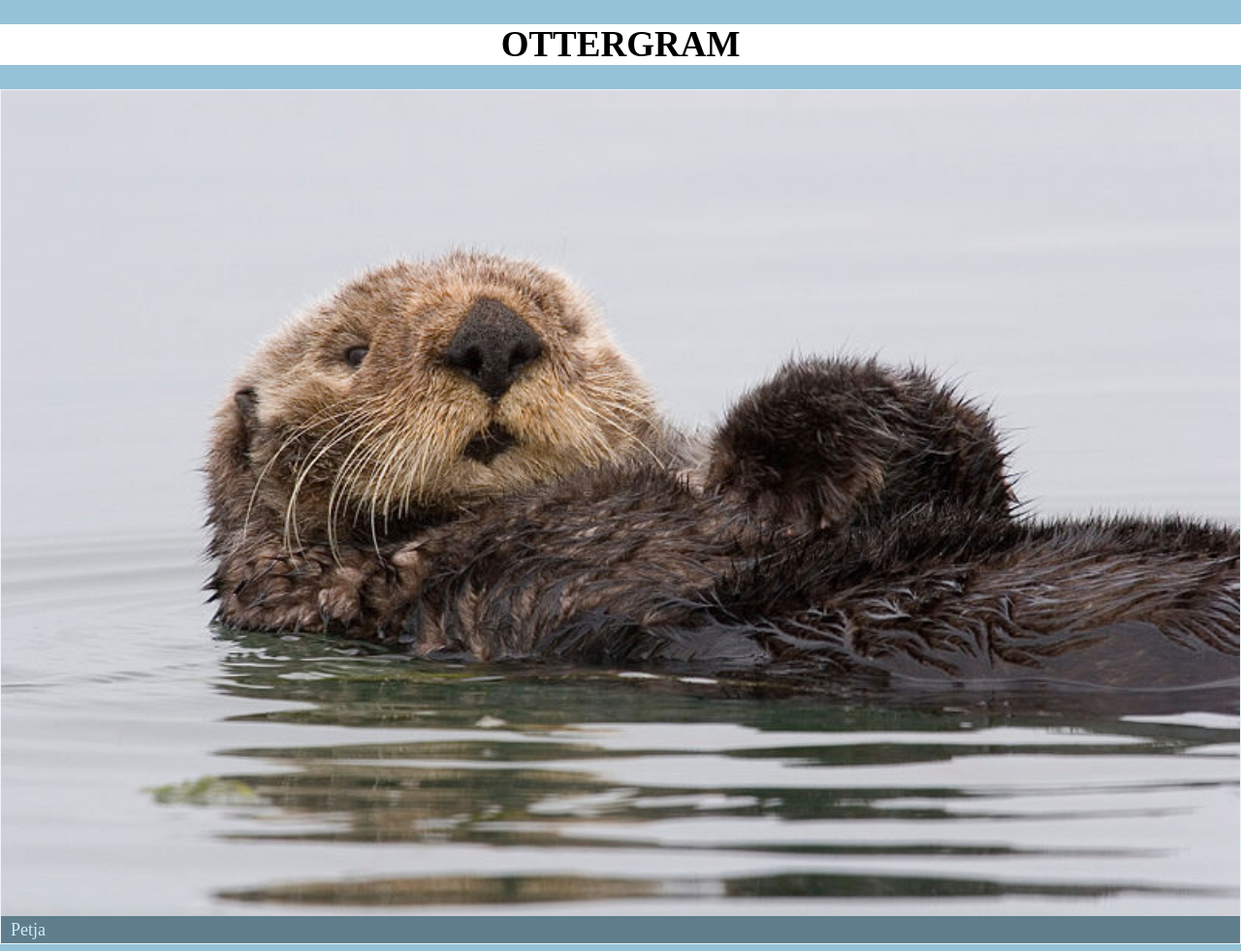
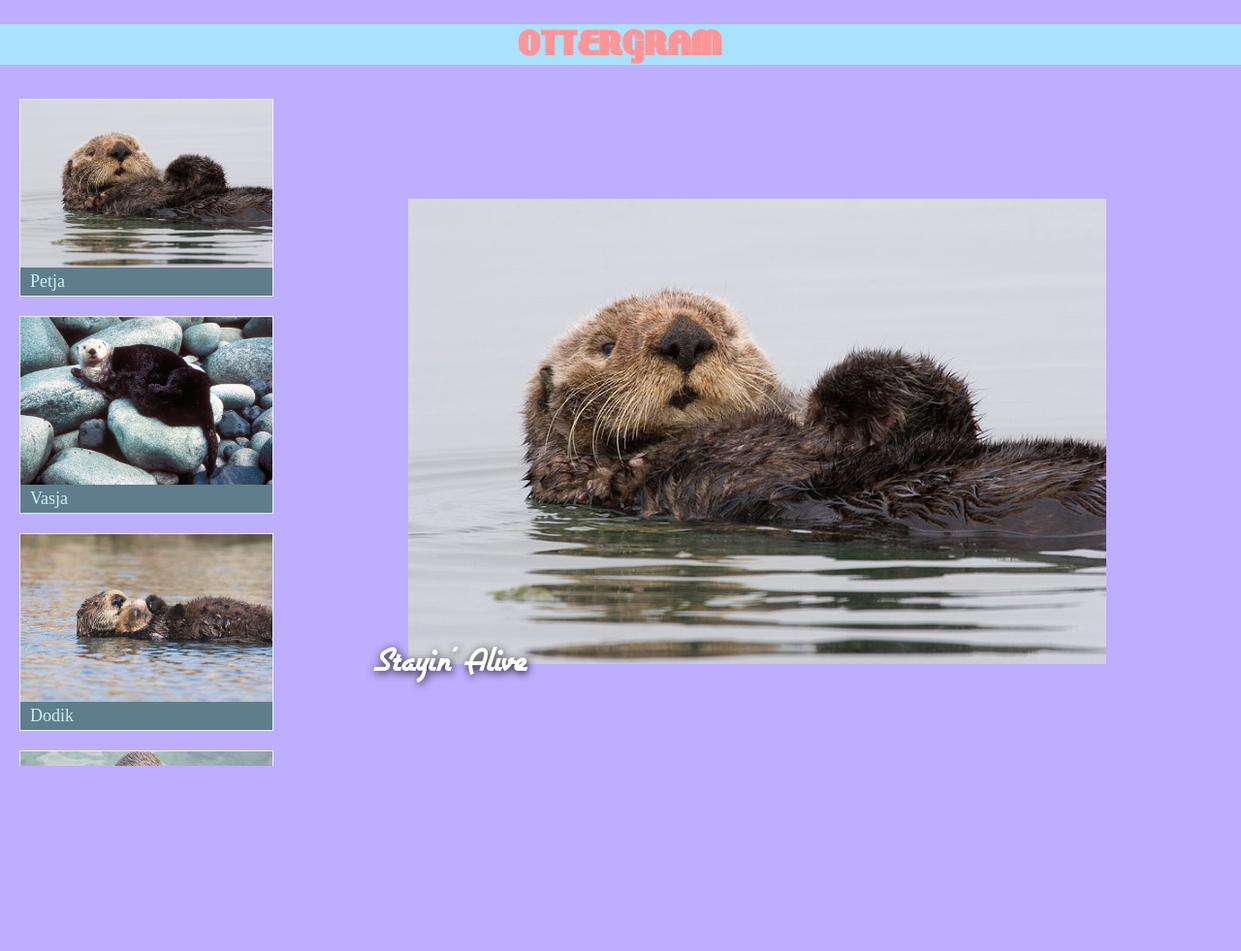
Before and after one commit to MrNoparadise/MindGrain_Web, a plain HTML site: page ottergram/index.html in a window 1280 px wide. Shown: the top 981 px of the page at 97% size. After the commit the page ends 800 px from the top, so only its background shows below. Drawn offline with nearby package versions, Linux system fonts and the light colour scheme.

Commit message:
commit 3

```diff
--- a/ottergram/index.html
+++ b/ottergram/index.html
@@ -3,6 +3,7 @@
 
 <head>
   <meta charset="utf-8">
+  <meta name="viewport" content="width=device-width, initial-scale=1">
   <title>ottergram</title>
   <link rel="stylesheet" href="https://cdnjs.cloudflare.com/ajax/libs/normalize/8.0.0/normalize.min.css">
   <link rel="stylesheet" href="stylesheets/styles.css">
@@ -11,41 +12,51 @@
 </head>
 
 <body>
-  <header>
+  <header class="main-header">
     <h1 class="logo-text">ottergram</h1>
   </header>
+  <main class="main-content">
     <ul class="thumbnail-list">
       <li class="thumbnail-item">
-      <a href="#">
+        <a href="img/otter1.jpg" data-image-role="trigger" data-image-title="Stayin' Alive" data-image-url="img/otter1.jpg">
           <img class="thumbnail-image" src="img/otter1.jpg" alt="Petka pidorok">
           <span class="thumbnail-title">Petja</span>
         </a>
       </li>
       <li class="thumbnail-item">
-      <a href="#">
+        <a href="img/otte2.jpg" data-image-role="trigger" data-image-title="Ogo Vasylyj" data-image-url="img/otter2.jpg">
           <img class="thumbnail-image" src="img/otter2.jpg" alt="Vaska pidorok">
           <span class="thumbnail-title">Vasja</span>
         </a>
       </li>
       <li class="thumbnail-item">
-      <a href="#">
+        <a href="img/otter3.jpg" data-image-role="trigger" data-image-title="Dodik Urodik" data-image-url="img/otter3.jpg">
           <img class="thumbnail-image" src="img/otter3.jpg" alt="Dodik pidorok">
           <span class="thumbnail-title">Dodik</span>
         </a>
       </li>
       <li class="thumbnail-item">
-      <a href="#">
+        <a href="img/otter4.jpg" data-image-role="trigger" data-image-title="Ne ja a ti" data-image-url="img/otter4.jpg">
           <img class="thumbnail-image" src="img/otter4.jpg" alt="Pedik pidorok">
           <span class="thumbnail-title">Pedik</span>
         </a>
       </li>
       <li class="thumbnail-item">
-      <a href="#">
+        <a href="img/otter5.jpg" data-image-role="trigger" data-image-title="Vvedi vojska(net)" data-image-url="img/otter5.jpg">
           <img class="thumbnail-image" src="img/otter5.jpg" alt="Krasava">
           <span class="thumbnail-title">Vladimir Putin</span>
         </a>
       </li>
     </ul>
+
+    <div class="detail-image-container">
+      <div class="detail-image-frame">
+        <img class="detail-image"  data-image-role="target" src="img/otter1.jpg" alt="">
+        <span class="detail-image-title" data-image-role="title">Stayin' Alive</span>
+      </div>
+          </div>
+  </main>
+  <script src="scripts/main.js" charset="utf-8"></script>
 </body>
 
 </html>
--- a/ottergram/stylesheets/styles.css
+++ b/ottergram/stylesheets/styles.css
@@ -1,18 +1,57 @@
+@font-face {
+font-family: 'lakeshore';
+src: url('fonts/LAKESHOR-webfont.eot');
+src: url('fonts/LAKESHOR-webfont.eot?#iefix') format('embedded-opentype'),
+url('fonts/LAKESHOR-webfont.woff') format('woff'),
+url('fonts/LAKESHOR-webfont.ttf') format('truetype'),
+url('fonts/LAKESHOR-webfont.svg#lakeshore') format('svg');
+font-weight: normal;
+font-style: normal;
+}
+@font-face {
+font-family: 'airstreamregular';
+src: url('fonts/Airstream-webfont.eot');
+src: url('fonts/Airstream-webfont.eot?#iefix')
+format('embedded-opentype'),
+url('fonts/Airstream-webfont.woff') format('woff'),
+url('fonts/Airstream-webfont.ttf') format('truetype'),
+url('fonts/Airstream-webfont.svg#airstreamregular') format('svg');
+font-weight: normal;
+font-style: normal;
+}
+
+html, body {
+  height: 100%;
+}
 body {
+  display: flex;
+  flex-direction: column;
   font-size: 10px;
-  background: rgb(149, 194, 215);
+  background: rgb(189, 174, 255);
 }
 
 a {
   text-decoration: none;
 }
 
+.main-header {
+  flex: 0 1 auto;
+}
+
+.main-content {
+  flex: 1 1 auto;
+  display: flex;
+  flex-direction: column;
+}
 .logo-text {
-  background: white;
+  background: rgb(161,247,255);
+  background: rgba(161,247,255,0.7);
 
   text-align: center;
   text-transform: uppercase;
   font-size: 37px;
+  font-family: lakeshore;
+  color: rgb(255, 149, 150);
 }
 
 .thumbnail-title {
@@ -32,14 +71,62 @@ a {
 .thumbnail-item {
   border: 1px solid rgb(100%, 100%, 100%);
   border: 1px solid rgba(100%, 100%, 100%, 0.8);
-  display: block;
+  min-width: 120px;
+  max-width: 120px;
+  display: inline-block;
 }
 
-.thumbnail-item+.thumbnail-item {
-  margin-top: 10px;
+
+.thumbnail-list {
+  display: flex;
+  list-style: none;
+  padding: 0;
+  white-space: nowrap;
+  overflow-x: auto;
+  flex: 0 1 auto;
+  order: 2;
+  justify-content: space-between;
 }
 
+.detail-image {
+  width: 90%;
+}
+.detail-image-container {
+  flex: 1 1 auto;
+  display: flex;
+  justify-content: center;
+  align-items: center;
+}
+.detail-image-frame {
+text-align: center;
+position: relative;
+}
+.detail-image-title {
+  position: absolute;
+  bottom: -16px;
+  left: 4px;
+
+  color: white;
+  font-size: 40px;
+  text-shadow: rgba(0,0,0,0.9) 1px 2px 9px;
+  font-family: airstreamregular;
+}
+
+@media all and (min-width: 768px) {
+  .main-content {
+    flex-direction: row;
+overflow: hidden;
+}
 .thumbnail-list {
-  list-style: none;
-  padding: 0;
+flex-direction: column;
+order: 0;
+margin-left: 20px;
 }
+.thumbnail-item {
+max-width: 260px;
+}
+.thumbnail-item + .thumbnail-item {
+margin-top: 20px;
+}
+
+}
```
Lines whose indentation alone changed are shown as unchanged.
